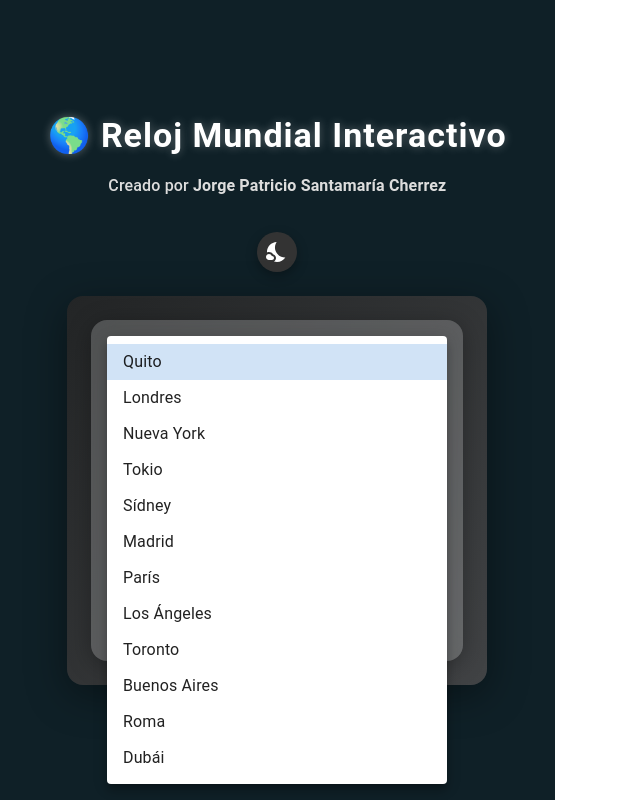
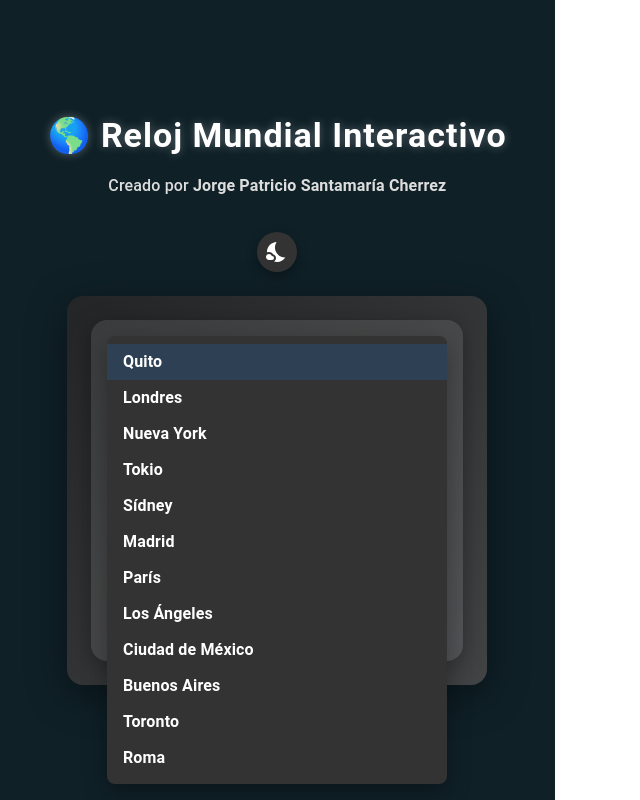
Before and after one commit to Patogol35/horamundial, a React (Vite) app: page / in a window 1280 px wide. Both pictures are taken after a click on the element "Quito". Shown: the whole page, without its empty margins (0-640 px from the left). Built offline with nearby package versions, Linux system fonts and the light colour scheme.

Commit message:
Update WorldClock.jsx

```diff
--- a/src/WorldClock.jsx
+++ b/src/WorldClock.jsx
@@ -22,10 +22,10 @@ const cities = [
   { name: "Madrid", timezone: "Europe/Madrid" },
   { name: "París", timezone: "Europe/Paris" },
   { name: "Los Ángeles", timezone: "America/Los_Angeles" },
+  { name: "Ciudad de México", timezone: "America/Mexico_City" },
+  { name: "Buenos Aires", timezone: "America/Argentina/Buenos_Aires" },
   { name: "Toronto", timezone: "America/Toronto" },
-  { name: "Buenos Aires", timezone: "America/Argentina/Buenos_Aires" },
   { name: "Roma", timezone: "Europe/Rome" },
-  { name: "Dubái", timezone: "Asia/Dubai" },
 ];
 
 export default function WorldClock({ isGlobalDay }) {
@@ -58,9 +58,10 @@ export default function WorldClock({ isGlobalDay }) {
   }, [selectedCity]);
 
   const gradient = isDay
-    ? "linear-gradient(135deg, #a1c4fd, #c2e9fb)"
+    ? "linear-gradient(135deg, #e3f2fd, #bbdefb)"
     : "linear-gradient(135deg, #232526, #414345)";
-  const iconColor = "#ffffff";
+  const textColor = isDay ? "#0b2545" : "#fff";
+  const iconColor = isDay ? "#fff" : "#fff"; // sol y luna blancos
 
   return (
     <motion.div
@@ -83,10 +84,12 @@ export default function WorldClock({ isGlobalDay }) {
       >
         <Card
           sx={{
-            background: "rgba(255,255,255,0.2)",
+            background: isDay
+              ? "rgba(255,255,255,0.8)"
+              : "rgba(255,255,255,0.1)",
             backdropFilter: "blur(12px)",
             borderRadius: 4,
-            color: "#fff",
+            color: textColor,
             boxShadow: "0 4px 25px rgba(0,0,0,0.3)",
           }}
         >
@@ -110,7 +113,7 @@ export default function WorldClock({ isGlobalDay }) {
                 mb: 1,
                 fontWeight: "bold",
                 letterSpacing: 0.5,
-                color: "#fff",
+                color: textColor,
               }}
             >
               {selectedCity.name}
@@ -123,28 +126,30 @@ export default function WorldClock({ isGlobalDay }) {
                 display: "flex",
                 alignItems: "center",
                 justifyContent: "center",
+                color: textColor,
               }}
             >
-              <AccessTime sx={{ mr: 1 }} /> {time}
+              <AccessTime sx={{ mr: 1, color: textColor }} /> {time}
             </Typography>
 
             <Chip
               label={isDay ? "☀️ Día" : "🌙 Noche"}
               sx={{
-                bgcolor: isDay ? "rgba(255,255,255,0.2)" : "rgba(0,0,0,0.3)",
-                color: "#fff",
+                bgcolor: isDay
+                  ? "rgba(255,255,255,0.5)"
+                  : "rgba(0,0,0,0.3)",
+                color: textColor,
                 mb: 2,
                 fontWeight: "bold",
               }}
             />
 
-            {/* Selector con líneas negras y texto visible */}
             <FormControl fullWidth variant="outlined" sx={{ mt: 2 }}>
               <InputLabel
                 sx={{
-                  color: "#000",
+                  color: textColor,
+                  "&.Mui-focused": { color: textColor },
                   fontWeight: "bold",
-                  "&.Mui-focused": { color: "#000" },
                 }}
               >
                 Ciudad
@@ -158,19 +163,48 @@ export default function WorldClock({ isGlobalDay }) {
                   )
                 }
                 sx={{
-                  color: "#000",
-                  bgcolor: "#fff",
+                  color: textColor,
+                  bgcolor: isDay
+                    ? "rgba(255,255,255,0.95)"
+                    : "rgba(255,255,255,0.1)",
+                  borderRadius: 2,
+                  fontWeight: "bold",
                   ".MuiOutlinedInput-notchedOutline": {
-                    borderColor: "#000",
+                    borderColor: "black",
                   },
                   "&:hover .MuiOutlinedInput-notchedOutline": {
-                    borderColor: "#333",
+                    borderColor: "black",
                   },
-                  ".MuiSvgIcon-root": { color: "#000" },
+                  "&.Mui-focused .MuiOutlinedInput-notchedOutline": {
+                    borderColor: "black",
+                  },
+                  ".MuiSvgIcon-root": { color: textColor },
+                }}
+                MenuProps={{
+                  PaperProps: {
+                    sx: {
+                      bgcolor: isDay ? "#fff" : "#333",
+                      color: isDay ? "#000" : "#fff",
+                      borderRadius: 2,
+                      boxShadow: "0 8px 24px rgba(0,0,0,0.3)",
+                    },
+                  },
                 }}
               >
                 {cities.map((city) => (
-                  <MenuItem key={city.name} value={city.name}>
+                  <MenuItem
+                    key={city.name}
+                    value={city.name}
+                    sx={{
+                      color: isDay ? "#000" : "#fff",
+                      fontWeight: "bold",
+                      "&:hover": {
+                        bgcolor: isDay
+                          ? "rgba(0,0,0,0.1)"
+                          : "rgba(255,255,255,0.2)",
+                      },
+                    }}
+                  >
                     {city.name}
                   </MenuItem>
                 ))}
```
